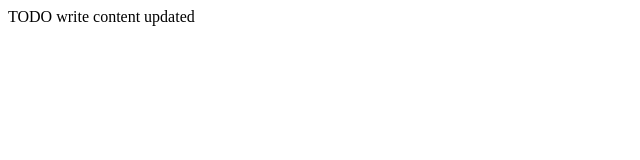
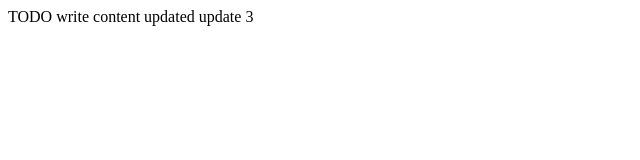
Before and after one commit to Josht114/Tracker, a plain HTML site: page public_html/index.html in a window 1280 px wide. Shown: the full height of the page, 0-640 px from the left. Drawn offline with Linux system fonts and the light colour scheme.

Commit message:
second test commit

```diff
--- a/public_html/index.html
+++ b/public_html/index.html
@@ -11,6 +11,6 @@ and open the template in the editor.
         <meta name="viewport" content="width=device-width, initial-scale=1.0">
     </head>
     <body>
-        <div>TODO write content updated</div>
+        <div>TODO write content updated    update 3</div>
     </body>
 </html>
```
